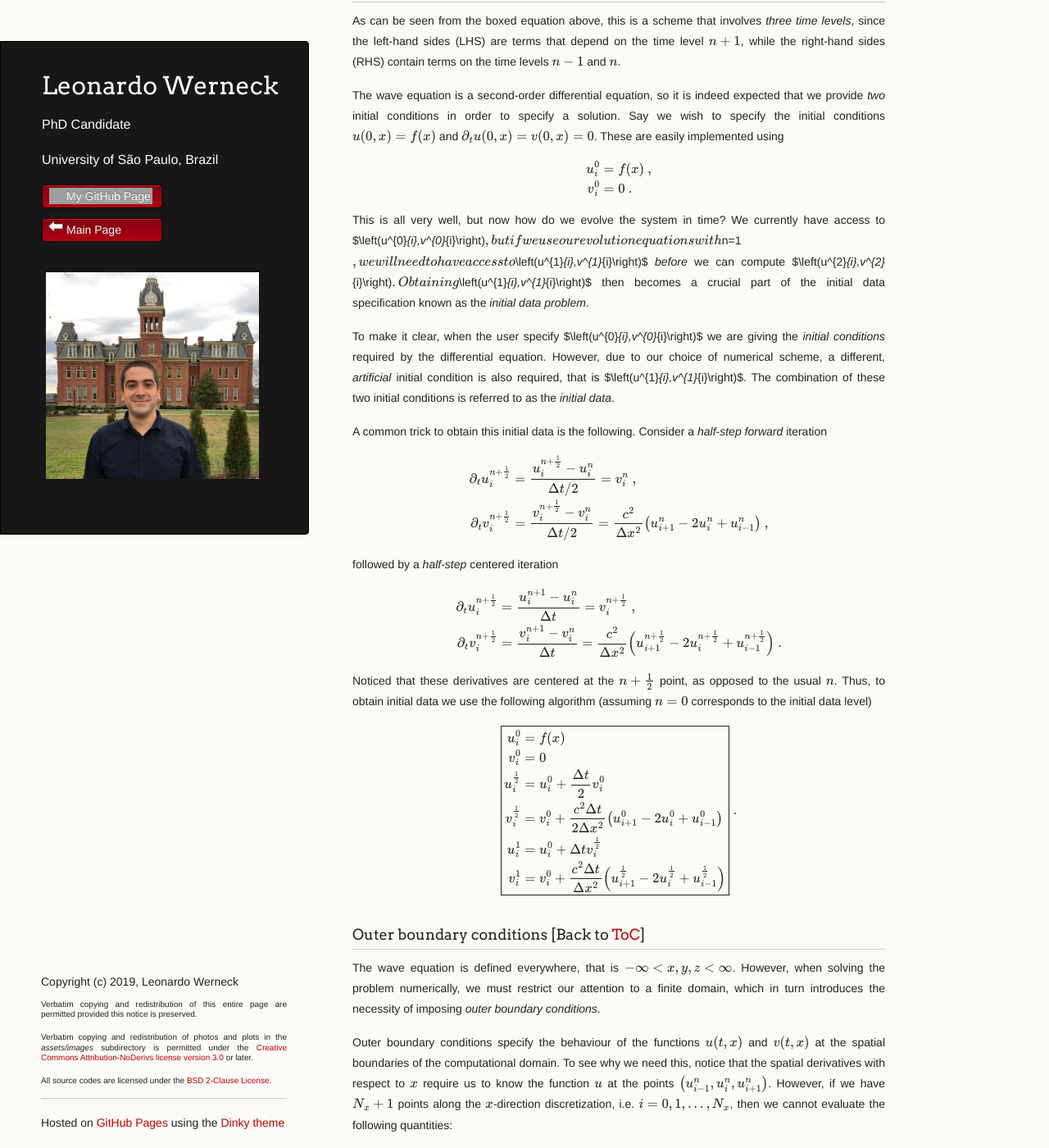
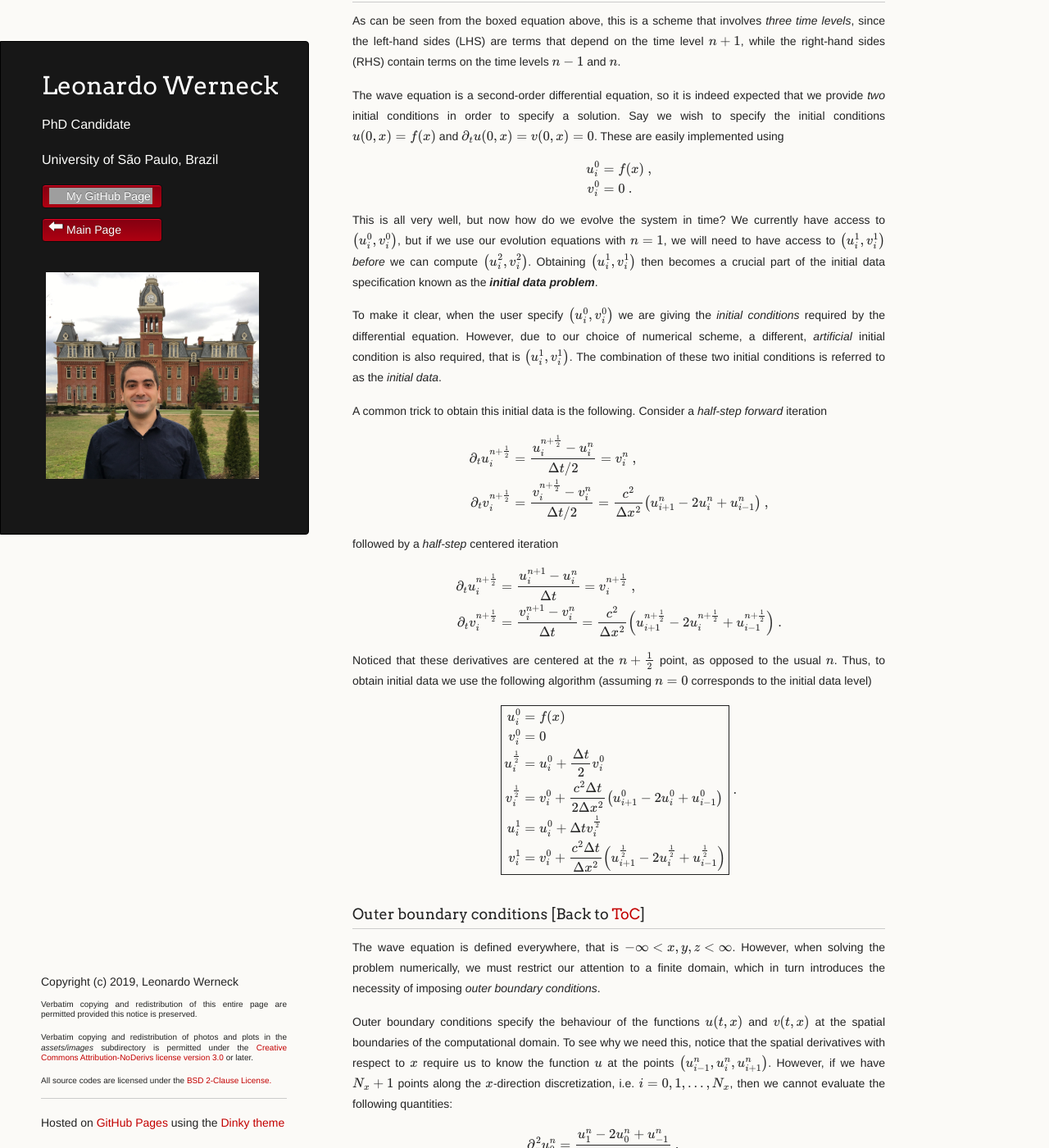
Before and after one commit to leowerneck/leowerneck.github.io, a Jekyll site: the page built from Wave_equation.md, in a window 1280 px wide and 1400 px high, scrolled down 1773 px. Shown: the whole window at 82% size. Built offline with Jekyll 4.4.1, drawn with Linux system fonts in a browser that asks for light colours; formulas are drawn with MathJax 3; a script that is not in the unit is left out; some of the changed text lies outside the part shown; grey boxes are pictures that could not be loaded.

Commit message:
Wave_equation.md: fixed strange behaviour where subscripts were not detected inside inlined equations, e.g. ^{n}_{i}$, causing the page to not render the math equations properly. To fix the problem the equations were rewritten as e.g. ^{n}\_{i}$, which seems to fix the problem. Jupyter compiles either way, so this is the first time I have encountered this issue

```diff
--- a/Wave_equation.md
+++ b/Wave_equation.md
@@ -118,9 +118,9 @@ v_{i}^{0} &= 0\ .
 \end{align}
 $$
 
-This is all very well, but now how do we evolve the system in time? We currently have access to $\left(u^{0}_{i},v^{0}_{i}\right)$, but if we use our evolution equations with $n=1$, we will need to have access to $\left(u^{1}_{i},v^{1}_{i}\right)$ *before* we can compute $\left(u^{2}_{i},v^{2}_{i}\right)$. Obtaining $\left(u^{1}_{i},v^{1}_{i}\right)$ then becomes a crucial part of the initial data specification known as the *initial data problem*.
+This is all very well, but now how do we evolve the system in time? We currently have access to $\left(u^{0}\_{i},v^{0}\_{i}\right)$, but if we use our evolution equations with $n=1$, we will need to have access to $\left(u^{1}\_{i},v^{1}\_{i}\right)$ *before* we can compute $\left(u^{2}\_{i},v^{2}\_{i}\right)$. Obtaining $\left(u^{1}\_{i},v^{1}\_{i}\right)$ then becomes a crucial part of the initial data specification known as the ***initial data problem***.
 
-To make it clear, when the user specify $\left(u^{0}_{i},v^{0}_{i}\right)$ we are giving the *initial conditions* required by the differential equation. However, due to our choice of numerical scheme, a different, *artificial* initial condition is also required, that is $\left(u^{1}_{i},v^{1}_{i}\right)$. The combination of these two initial conditions is referred to as the *initial data*.
+To make it clear, when the user specify $\left(u^{0}\_{i},v^{0}\_{i}\right)$ we are giving the *initial conditions* required by the differential equation. However, due to our choice of numerical scheme, a different, *artificial* initial condition is also required, that is $\left(u^{1}\_{i},v^{1}\_{i}\right)$. The combination of these two initial conditions is referred to as the *initial data*.
 
 A common trick to obtain this initial data is the following. Consider a *half-step forward* iteration
 
@@ -169,7 +169,7 @@ $$
 \end{align}
 $$
 
-since we do not have the values $u^{n}_{-1}$ and $u^{n}_{N_{x}+1}$.
+since we do not have the values $u^{n}\_{-1}$ and $u^{n}\_{N_{x}+1}$.
 
 In order to be able to use our numerical scheme throughout the entire numerical grid, we introduce *artificially* the points $i=-1$ and $i=N_{x}+1$ to the grid. The portion of the numerical grid which contains *only* the points $i=0,1,\dots,N_{x}$ is referred to as the ***interior grid***, while the points $i=-1$ and $i=N_{x}+1$ are referred to as ***external grid points***  or ***ghostzones***. [Figure 1](#Figure1) illustrates the numerical grid.
 
@@ -203,19 +203,32 @@ $$
 
 We now outline the numerical algorithm we will use to solve the wave equation. It is a combination of all the equations we have boxed this far:
 
-1. Set the initial condition
+<ol>
+    <li>
+Set the initial condition
+
 $$
 \boxed{u^{0}_{i} = f(x)\ ,\ v^{0}_{i} = 0 }\ ,
 $$
+
 where $f(x)$ is a function of our choosing. This initial condition is applied *to the interior grid*.
+    </li>
 
-1. Set boundary conditions to the initial condition
+    <li>
+Set boundary conditions to the initial condition
+
 $$
 \boxed{u^{0}_{-1} = u^{0}_{N_{x}+1} = v^{0}_{-1} = v^{0}_{N_{x}+1} = 0}\ .
 $$
+    </li>
 
-1. Find the initial data.
-    1. Start by computing the "half-step forward" approximation
+    <li>
+Find the initial data.
+    </li>
+        <ol>
+            <li>
+    Start by computing the "half-step forward" approximation
+
 $$
 \boxed{
 \begin{align}
@@ -224,11 +237,17 @@ v^{\frac{1}{2}}_{i} &= v^{0}_{i} + \frac{c^{2}\Delta t}{2\Delta x^{2}}\left(u^{0
 \end{align}
 }\ .
 $$
-    1. Then apply boundary conditions
+            </li>
+            <li>
+    Then apply boundary conditions
+
 $$
 \boxed{u^{\frac{1}{2}}_{-1} = u^{\frac{1}{2}}_{N_{x}+1} = v^{\frac{1}{2}}_{-1} = v^{\frac{1}{2}}_{N_{x}+1} = 0}\ .
 $$
-    1. Then compute the "half-step centered" approximation
+            </li>
+            <li>
+    Then compute the "half-step centered" approximation
+
 $$
 \boxed{
 \begin{align}
@@ -237,13 +256,23 @@ v^{1}_{i} &= v^{0}_{i} + \frac{c^{2}\Delta t}{\Delta x^{2}}\left(u^{\frac{1}{2}}
 \end{align}
 }\ .
 $$
-    1. Finally, apply boundary conditions
+            </li>
+            <li>
+    Finally, apply boundary conditions
+
 $$
 \boxed{u^{1}_{-1} = u^{1}_{N_{x}+1} = v^{1}_{-1} = v^{1}_{N_{x}+1} = 0}\ .
 $$
+            </li>
+        </ol>
 
-1. Start the main time loop. While $n$ < $N_{t}^{\rm max}$, do:
-    1. Step the interior grid forward in time using our $\mathcal{O}\left(\Delta t^{2} + \Delta x^{2}\right)$ centered finite differences scheme, namely
+     <li>
+Start the main time loop. While $n$ < $N_{t}^{\rm max}$, do:
+     </li>
+     <ol>
+         <li>
+    Step the interior grid forward in time using our $\mathcal{O}\left(\Delta t^{2} + \Delta x^{2}\right)$ centered finite differences scheme, namely
+
 $$
 \boxed{
 \begin{align}
@@ -252,10 +281,16 @@ v^{n+1}_{i} &= v^{n-1}_{i} + \frac{2c^{2}\Delta t}{\Delta x^{2}}\left(u^{n}_{i+1
 \end{align}
 }\ .
 $$
-    1. Apply boundary conditions
+         </li>
+         <li>
+Apply boundary conditions
+
 $$
 \boxed{u^{n+1}_{-1} = u^{n+1}_{N_{x}+1} = v^{n+1}_{-1} = v^{n+1}_{N_{x}+1} = 0}\ .
 $$
+          </li>
+     </ol>
+</ol>
 
 
 ### \[Back to [ToC](#ToC)\]
```
Also changed, not shown: other parts of Wave_equation.md (+1 -1 lines).
